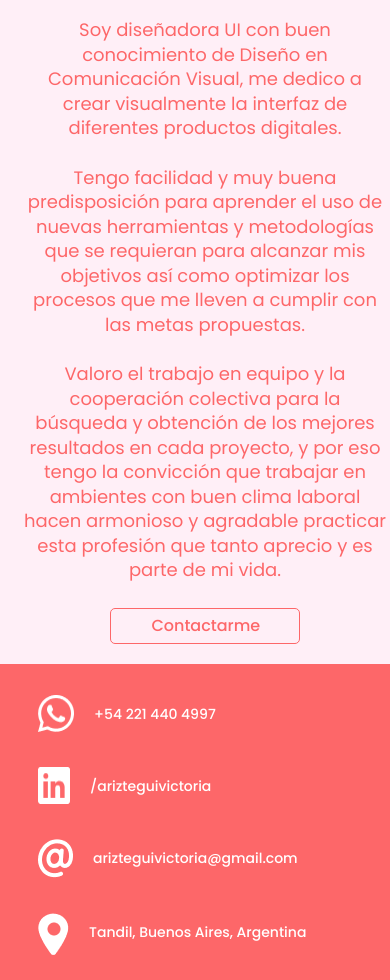
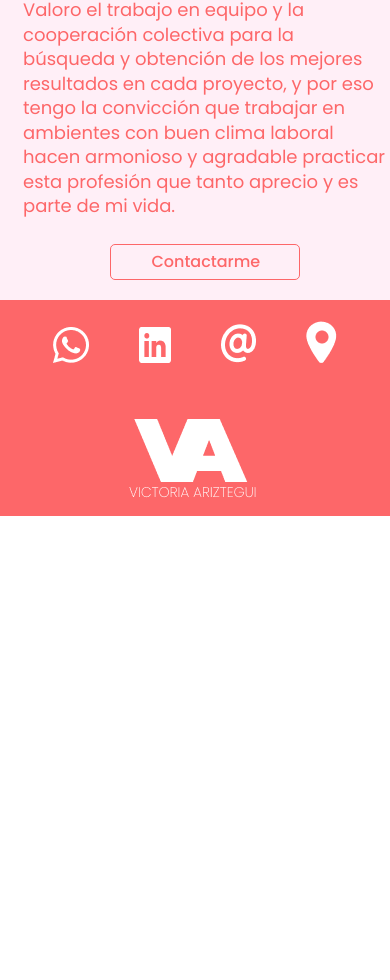
Before and after one commit to PickyAriztegui/curruculum-VA, a React (Create React App) app: page /sobremi in a window 390 px wide. Shown: the part 1017-1997 px from the top of the page. After the commit the page ends 1533 px from the top, so only its background shows below. Built offline with nearby package versions, Linux system fonts and the light colour scheme.

Commit message:
revision y arreglo de problemas

```diff
--- a/public/index.html
+++ b/public/index.html
@@ -29,7 +29,7 @@
     <meta name="theme-color" content="#000000" />
     <meta name="description" content="Web site created using create-react-app"/>
 
-    <title>Portfolio - Victoria Ariztegui</title>
+    <title>Victoria Ariztegui</title>
 
   </head>
     <body>
--- a/src/Components/Footer.jsx
+++ b/src/Components/Footer.jsx
@@ -19,18 +19,16 @@ const Footer = () => {
             <div className="col-md-8 col-sm-8 contenedor-logos-redes-sociales">
                 <div className='logos-redes-sociales-fila-1'>
                     <div className="logos-footer">
-                       <a href="https://api.whatsapp.com/send?phone=+542214404997" target="_blank"><img src={LogoWhatsapp} alt="logo-whatsapp" /><p className='logo-whatsapp'>+54 221 440 4997</p></a>
+                        <a href="https://api.whatsapp.com/send?phone=+542214404997" target="_blank"><img src={LogoWhatsapp} alt="logo-whatsapp" /></a>
                     </div>
                     <div className="logos-footer">
-                        <a className='logo-linkedin' href="https://www.linkedin.com/in/arizteguivictoria/" target="_blank"><img src={LogoLinkedin} alt="logo-linkedin" /> <p>/arizteguivictoria</p></a>
-                    </div>
-                </div>
-                <div className='logos-redes-sociales-fila-2'>
-                <div className="logos-footer">
-                        <a className='logo-email' href="mailto:arizteguivictoria@gmail.com?subject=" target="_blank"> <img src={LogoEmail} alt="logo-email" /> <p>arizteguivictoria@gmail.com</p></a>
+                        <a className='logo-linkedin' href="https://www.linkedin.com/in/arizteguivictoria/" target="_blank"><img src={LogoLinkedin} alt="logo-linkedin" /></a>
                     </div>
                     <div className="logos-footer">
-                        <a className='logo-ubicacion' href="https://www.google.com/maps/place/Tandil,+Provincia+de+Buenos+Aires/@-37.3195022,-59.2127421,12z/data=!3m1!4b1!4m5!3m4!1s0x95911f9b2733946f:0xceef2c76899c202d!8m2!3d-37.3287999!4d-59.1367167" target="_blank"><img src={LogoUbicacion} alt="logo-ubicacion" />  <p>Tandil, Buenos Aires, Argentina</p></a>
+                        <a className='logo-email' href="mailto:arizteguivictoria@gmail.com?subject=" target="_blank"> <img src={LogoEmail} alt="logo-email" /> </a>
+                    </div>
+                    <div className="logos-footer">
+                        <a className='logo-ubicacion' href="https://www.google.com/maps/place/Tandil,+Provincia+de+Buenos+Aires/@-37.3195022,-59.2127421,12z/data=!3m1!4b1!4m5!3m4!1s0x95911f9b2733946f:0xceef2c76899c202d!8m2!3d-37.3287999!4d-59.1367167" target="_blank"><img src={LogoUbicacion} alt="logo-ubicacion" /></a>
                     </div>
                 </div>
             </div>
--- a/src/Components/HeaderMobile.jsx
+++ b/src/Components/HeaderMobile.jsx
@@ -6,7 +6,7 @@ const HeaderMobile = () => {
   return (
             <>
 
-            <div className="row">
+            <div className="row header-margin-bottom">
                 <div className="col-md-12 col-sm-12 contenedor-header-mobile">
                      <div className='imagen-logo-mobile'>
                         <img src={LogoVA} alt="logo-va" />
--- a/src/Components/SeccionSobreMI.jsx
+++ b/src/Components/SeccionSobreMI.jsx
@@ -8,13 +8,6 @@ const SeccionSobreMI = () => {
   return (
       <>
         <div className="row">
-            <div className="col-md-12 col-sm-12 contenedor-hola-soy-VA">
-                <div className='seccion-hola-soy-VA'>
-                    <h1 className='animate__fadeInDown'>HOLA!</h1>
-                    <h2 className='animate__fadeInRight'>Soy Diseñadora UI /Gráfica</h2>
-                    <h3 className='animate__fadeInLeft'>VICTORIA ARIZTEGUI</h3>
-                </div>
-            </div>
 
             <div className="col-md-6 col-sm-6 contenedor-seccion-sobre-mi-right">
                 <div className='seccion-sobre-mi-right'>
--- a/src/Views/Home.jsx
+++ b/src/Views/Home.jsx
@@ -8,10 +8,22 @@ import SeccionCursos from '../Components/SeccionCursos';
 const Home = () => {
   return (
       <>
+
+        <div className="row">
+            <div className="col-md-12 col-sm-12 contenedor-hola-soy-VA">
+                <div className='seccion-hola-soy-VA'>
+                    <h1>HOLA!</h1>
+                    <h2>Soy Diseñadora UI /Gráfica</h2>
+                    <h3>VICTORIA ARIZTEGUI</h3>
+                </div>
+            </div>
+        </div>
+
         <SeccionSobreMI />
         <SeccionFormacion />
         <SeccionCursos />
         <SeccionFormulario />
+
       </>
   )
 };
--- a/src/Views/Portfolio.jsx
+++ b/src/Views/Portfolio.jsx
@@ -1,13 +1,29 @@
 import React from 'react';
+import ImgDesktop from '../assets/figma-desktop.png'
+import ImgMobile from '../assets/figma-mobile.png'
 
 
 const Portfolio = () => {
   return (
        <>
             <div className='row'>
-               <div className="col-md-12 col-sm-12 contenedor-portfolio">
-               <iframe src="https://www.figma.com/embed?embed_host=share&url=https%3A%2F%2Fwww.figma.com%2Ffile%2FcMimfjQFs4bpTWwDoasrMT%2Fe-commerce%3Fnode-id%3D0%253A1" allowfullscreen></iframe>
+               <div className="col-md-12 col-sm-12 contenedor-portfolio-desktop">
+                    <div className="img-desktop">
+                         <h3>Desktop</h3>
+                         <img src={ImgDesktop} alt="imagen-figma-desktop" />
+                    </div>
+                    <div className="img-desktop">
+                         <h3>Mobile</h3>
+                         <img src={ImgMobile} alt="imagen-figma-mobile" />
+                    </div>
+
                </div>
+
+             {/*   <div className="col-md-6 col-sm-6 contenedor-portfolio-mobile">
+                  <div className="img-mobile">
+                  <img src={ImgMobile} alt="imagen-figma-mobile" />
+                  </div>
+               </div> */}
             </div>
        </>
   )
--- a/src/index.css
+++ b/src/index.css
@@ -21,6 +21,11 @@
     margin: 0;
     z-index: 10;
     box-shadow: 0px 2px 4px rgb(0 0 0 / 25%);
+    top: 0;
+}
+
+.header-margin-bottom {
+    margin-bottom: 62px;
 }
 
 .contenedor-header-right  {
@@ -34,7 +39,7 @@
     justify-content: space-evenly;
     align-items: baseline;
     width: 100%;
-    padding: 35px 0;
+    padding: 20px 0;
     padding-left: 100px;
 }
 
@@ -72,6 +77,10 @@
     display: none !important;
 }
 
+.active{
+    color:#FD6769;
+}
+
 
 /* SECCION SOBRE MI */
 .contenedor-hola-soy-VA {
@@ -91,7 +100,7 @@
 
 .seccion-hola-soy-VA h2 {
     font-size: 96px;
-    line-height: 144px;
+    line-height: 20px;
     font-weight: 800;
     font-family: 'Poppins';
     color: #FFF;
@@ -103,6 +112,7 @@
     font-family: 'Poppins';
     color: #FCCAE2;
     text-align: end;
+    line-height: 85px;
 }
 
 .contenedor-seccion-sobre-mi-left {
@@ -198,7 +208,7 @@
 }
 
 .seccion-formacion h2 {
-    font-size: 48px;
+    font-size: 42px;
     font-weight: 300;
     font-family: 'Poppins';
     color: #9795AA;
@@ -266,7 +276,7 @@
 }
 
 .seccion-cursos h2 {
-    font-size: 48px;
+    font-size: 42px;
     font-weight: 300;
     font-family: 'Poppins';
     color: #FD6769;
@@ -425,30 +435,22 @@ textarea.form-control.text-area-mensaje {
 /* FOOTER */
 .contenedor-logo-footer, .contenedor-logos-redes-sociales {
     background-color: #FD6769;
-    padding: 50px 0;
+    padding: 10px 0;
     display: flex;
     justify-content: center;
-    align-items: center;
-}
-
-.contenedor-logos-redes-sociales {
-    justify-content: flex-start;
-    padding-left: 200px;
+    align-items: end;
+    border: 1px solid #FD6769;
 }
 
 .logos-footer img {
-    position: relative;
-    top: -6px;
+    opacity: 1;
 }
 
-.logos-footer p {
-    font-size: 16px;
-    font-weight: 500;
-    font-family: 'Poppins';
-    color: #FFF;
-    margin-left: 20px;
-    text-decoration: none;
+.logos-footer img:hover {
+    opacity: 0.5;
+    transition: all 0.5s;
 }
+
 
 .logos-footer a {
     text-decoration: none;
@@ -469,7 +471,11 @@ textarea.form-control.text-area-mensaje {
 }
 
 .logos-redes-sociales-fila-1 {
-     padding-top: 50px;
+    padding-top: 0px;
+    display: flex;
+    width: 100%;
+    justify-content: space-evenly;
+    align-items: baseline;
 }
 
 .logos-footer p:hover {
@@ -478,18 +484,32 @@ textarea.form-control.text-area-mensaje {
 
 
 /* PORTFOLIO */
-.contenedor-portfolio {
-    background-color: #5A98CD;
+.contenedor-portfolio-desktop {
+    background-color: #FCCAE2;
     display: flex;
     justify-content: center;
+    align-items: flex-start;
     padding: 90px 30px;
 }
 
-.contenedor-portfolio iframe {
-    width: 80%;
-    height: 100vh;
+.img-desktop {
+    display: flex;
+    align-items: flex-start;
+    justify-content: center;
+    flex-direction: column;
 }
 
+.img-desktop img {
+    margin-right: 50px;
+}
+
+.img-desktop h3 {
+    color: #FD6769;
+    font-size: 36px;
+    font-family: 'Poppins';
+    font-weight: 300;
+    line-height: 54px;
+}
 
 /* ANIMACIONES */
 .animate__fadeInDown {
@@ -699,7 +719,6 @@ textarea.form-control.text-area-mensaje {
     }
 
     .seccion-sobre-mi-left p {
-        text-align: center;
         padding: 0 15px;
     }
 
@@ -756,9 +775,6 @@ textarea.form-control.text-area-mensaje {
         padding: 20px;
     }
 
-    .contenedor-logos-redes-sociales {
-        padding-left: 0;
-    }
 
     .logos-redes-sociales-fila-2 {
         padding-top: 0;
@@ -766,33 +782,8 @@ textarea.form-control.text-area-mensaje {
         margin-left: 0;
     }
 
-    .logos-redes-sociales-fila-1 {
-        padding-top: 0;
-    }
-
-    .contenedor-logos-redes-sociales {
-        flex-direction: column;
-        justify-content: flex-start;
-        align-items: flex-start;
-        padding: 0;
-        padding-top: 40px;
-        padding-left: 50px;
-    }
-
-    .contenedor-logo-footer {
-        padding: 40px;
-    }
-
     .footer-mobile {
         flex-direction: column-reverse;
-    }
-
-    .logos-footer p {
-        font-size: 14px;
-    }
-
-    .logos-footer img {
-        top: -9px;
     }
 
     .navbar {
@@ -801,6 +792,39 @@ textarea.form-control.text-area-mensaje {
 
     .contenedor-header-mobile {
         display: block !important;
+    }
+
+    .logos-redes-sociales-fila-1 {
+        display: flex;
+        justify-content: center;
+        align-items: baseline;
+    }
+
+    .logos-footer {
+        display: flex;
+        justify-content: center;
+        align-items: center;
+        margin: 0 25px;
+        padding: 10px 0;
+    }
+
+    .header-margin-bottom {
+        margin-bottom: 0;
+    }
+
+    .contenedor-portfolio-desktop {
+        flex-direction: column;
+        padding: 20px;
+    }
+
+    .img-desktop h3 {
+        font-size: 26px;
+    }
+
+    .img-desktop img {
+        margin-right: 0;
+        width: 100%;
+        margin-bottom: 20px;
     }
 }
 
@@ -834,6 +858,10 @@ textarea.form-control.text-area-mensaje {
       margin-bottom: 110px;
     }
 
+    .contenedor-seccion-formacion {
+        padding: 30px;
+    }
+
   }
 
   @media (min-width: 414px) and (max-width: 575.98px) {
@@ -864,6 +892,10 @@ textarea.form-control.text-area-mensaje {
 
     .btn-contactarme {
         width: 45%;
+    }
+
+    .contenedor-seccion-formacion {
+        padding: 30px;
     }
 
   }
@@ -922,10 +954,6 @@ textarea.form-control.text-area-mensaje {
         width: 100%;
     }
 
-    .contenedor-logos-redes-sociales {
-        padding-left: 155px;
-    }
-
   }
 
   @media (min-width: 768px) and (max-width: 991.98px) {
@@ -982,10 +1010,6 @@ textarea.form-control.text-area-mensaje {
         width: 100%;
     }
 
-    .contenedor-logos-redes-sociales {
-        padding-left: 260px;
-    }
-
     .contenedor-seccion-sobre-mi-left {
         justify-content: center;
         padding-right: 10px;
@@ -1000,10 +1024,6 @@ textarea.form-control.text-area-mensaje {
   @media (min-width: 992px) and (max-width: 1199.98px) {
     .logos-redes-sociales-fila-2 {
         margin-left: 0;
-    }
-
-    .contenedor-logos-redes-sociales {
-        padding-left: 0;
     }
 
     .btn-contactarme {
```
Also changed, not shown: src/assets/figma-desktop.png (added), src/assets/figma-mobile.png (added).
